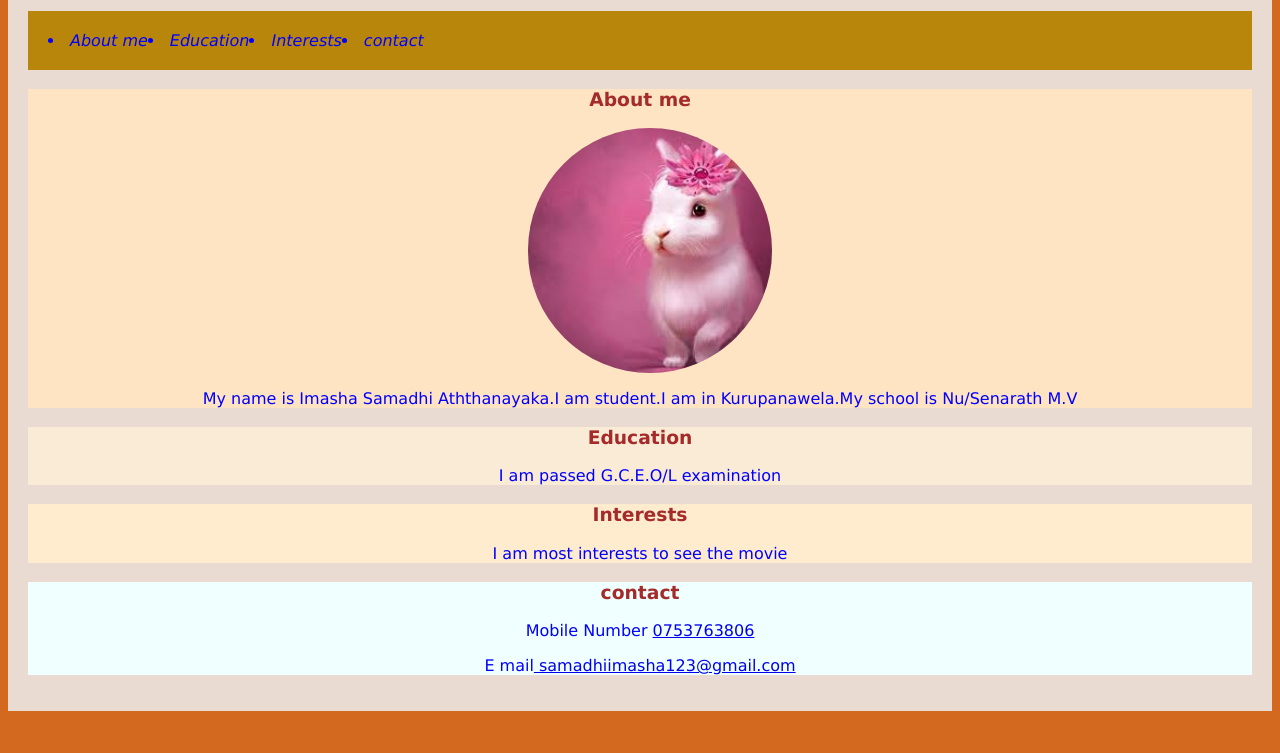
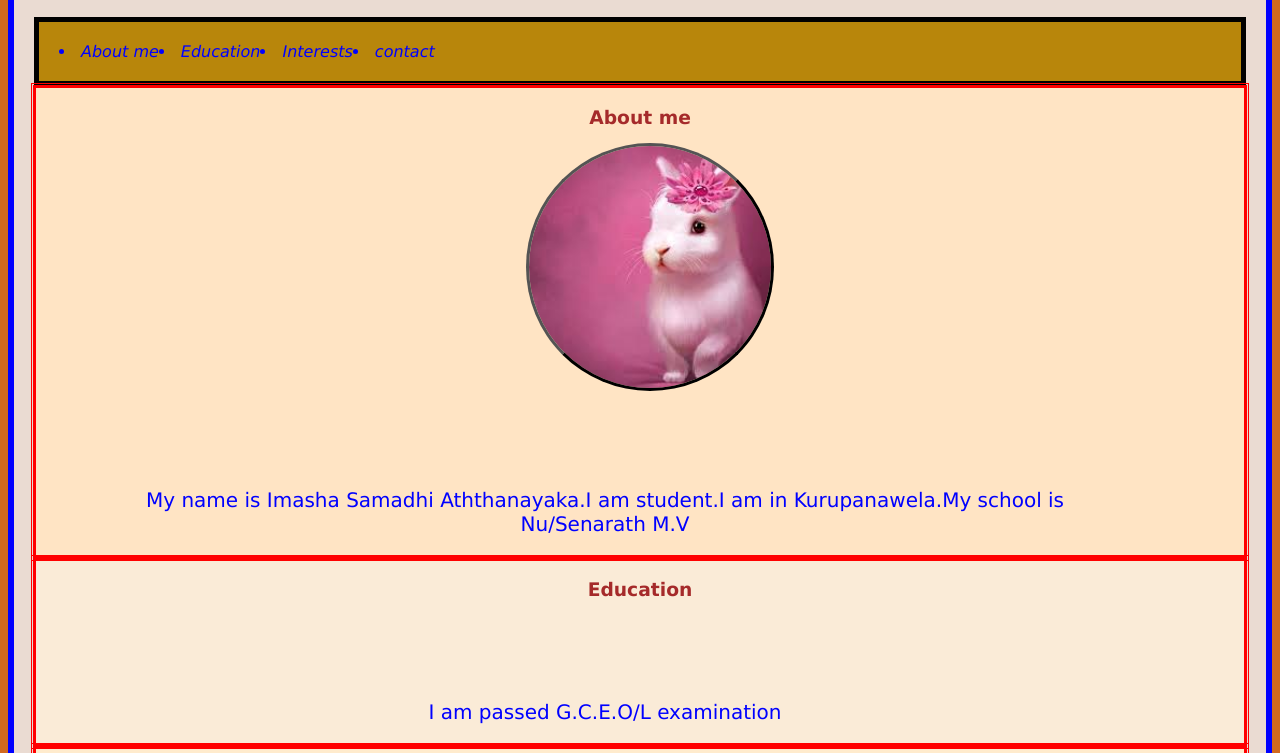
Before and after one commit to samadhiiresha/ima, a plain HTML site: page index.html in a window 1280 px wide. Shown: the part 164-917 px from the top of the page. Before the commit the page ends 883 px from the top, so only its background shows below. Drawn offline with Linux system fonts and the light colour scheme.

Commit message:
border change and add color

```diff
--- a/Samadhi.css
+++ b/Samadhi.css
@@ -59,7 +59,11 @@ nav{
 #Aboutme img{
     border-radius: 80%;
     object-fit: cover;
-    margin-left:20 ;
+    margin-left:20px;
+    border:8px soild black;
+    outline-style:outset;
+    outline-color:black;
+
 }
 #contact{
     background-image: url(pexels-gabriel-peter-696644.jpg);
@@ -137,3 +141,56 @@ to{
     opacity: 1;
     transform: scale(1);
 }
+p{
+    font-family: verdana;
+    font-size: 20px;
+}
+#borderimg{
+    border:10px solid transparent;
+    padding:15px;
+    border-image:url(border.png)30 round;
+
+
+}
+
+p
+{
+    margin-top: 100px;
+    margin-bottem: 100px;
+    margin-right: 150px;
+    margin-left: 80px;
+}
+
+#aboutme{
+p.double {outline-style: double;}
+}
+
+
+#aboutme{
+    border: 2px solid red;
+    outline-style: double;
+    outline-color: rgb(255, 0, 0);
+}
+#Education{
+    border:2px solid red;
+    outline-style: double;
+    outline-color: rgb(255, 0, 0);
+}
+#interests{
+    border: 2px solid red;
+    outline-style: double;
+    outline-color: rgb(255, 0, 0);
+
+}
+#contact{
+    border: 2px solid red;
+    outline-style: double;
+    outline-color: rgb(255, 0, 34);
+}
+nav{
+    border:5px solid black;
+
+}
+body{
+    border: 6px solid blue;
+}
```
